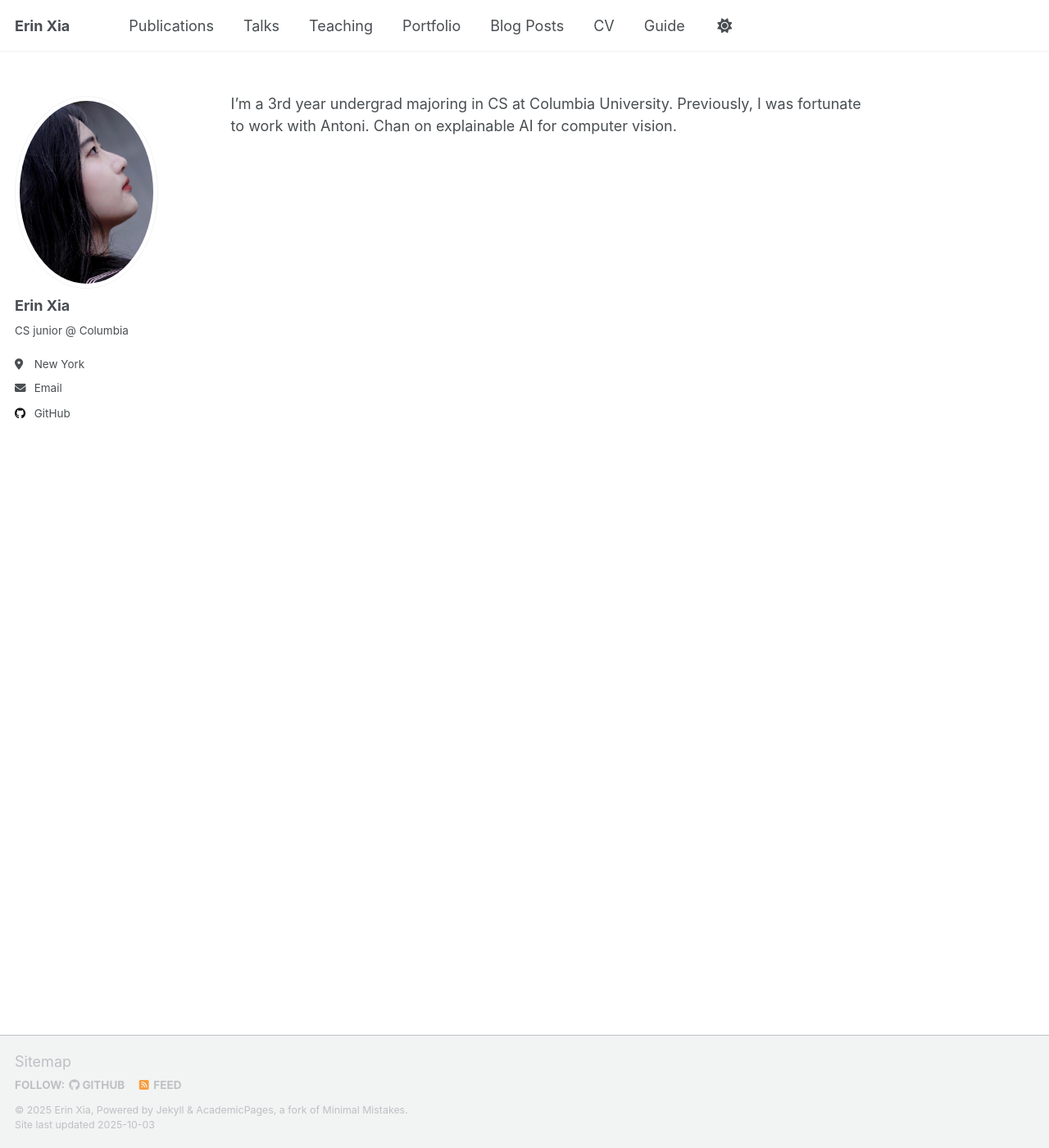
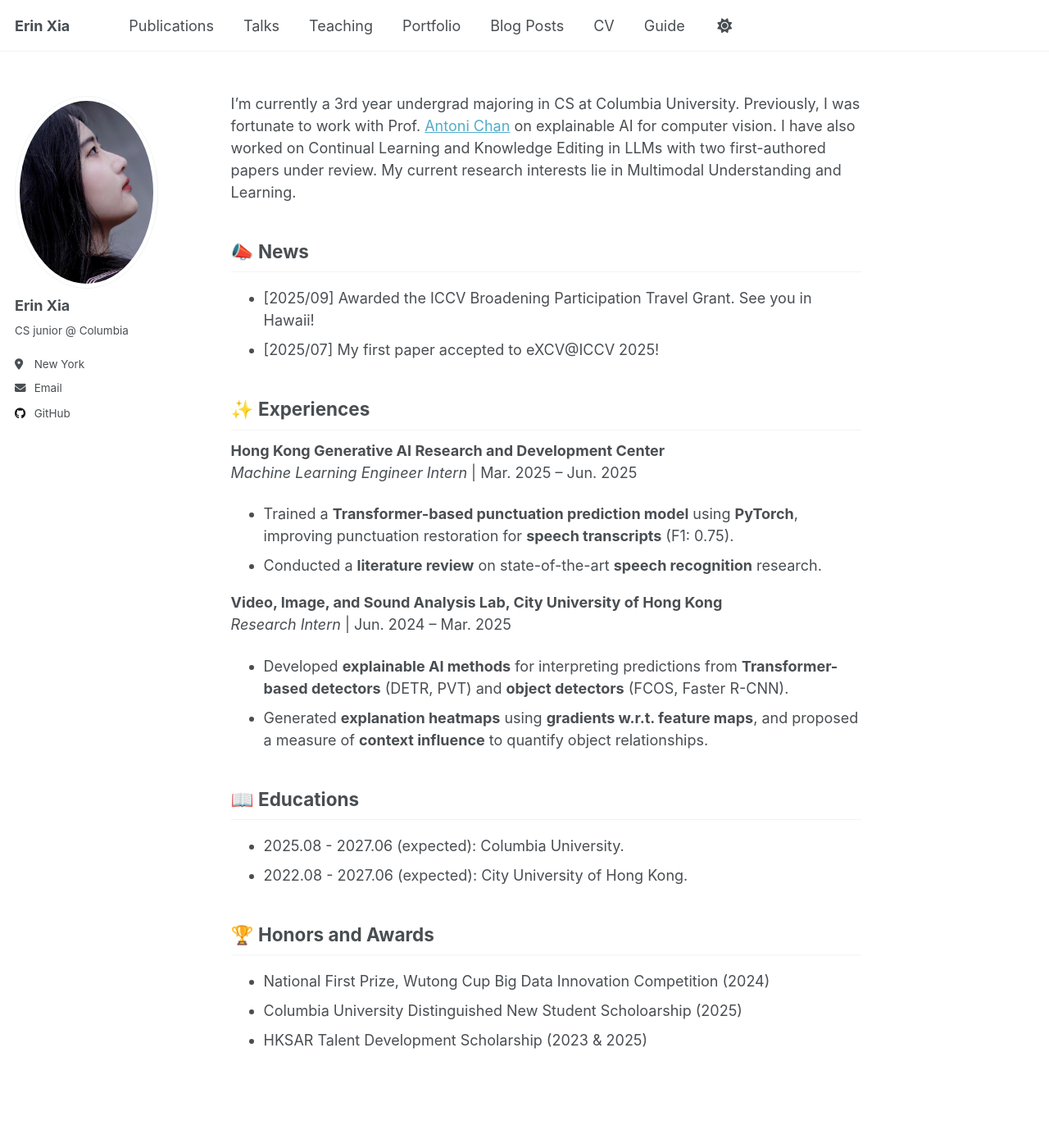
Before and after one commit to mylittleriver/mylittleriver.github.io, a Jekyll site: the page built from _pages/about.md, in a window 1280 px wide and 1400 px high. Shown: the whole window at 82% size. Built offline with Jekyll 4.4.1, drawn with Linux system fonts in a browser that asks for light colours; a script that is not in the unit is left out.

Commit message:
Update about.md

```diff
--- a/_pages/about.md
+++ b/_pages/about.md
@@ -7,4 +7,30 @@ redirect_from:
   - /about.html
 ---
 
-I'm a 3rd year undergrad majoring in CS at Columbia University. Previously, I was fortunate to work with Antoni. Chan on explainable AI for computer vision.
+I'm currently a 3rd year undergrad majoring in CS at Columbia University. Previously, I was fortunate to work with Prof. [Antoni Chan](https://www.cs.cityu.edu.hk/~abchan/) on explainable AI for computer vision. I have also worked on Continual Learning and Knowledge Editing in LLMs with two first-authored papers under review. My current research interests lie in Multimodal Understanding and Learning.
+
+## 📣 News
+- [2025/09] Awarded the ICCV Broadening Participation Travel Grant. See you in Hawaii!
+- [2025/07] My first paper accepted to eXCV@ICCV 2025!
+
+## ✨ Experiences
+
+**Hong Kong Generative AI Research and Development Center**
+*Machine Learning Engineer Intern* | Mar. 2025 – Jun. 2025
+- Trained a **Transformer-based punctuation prediction model** using **PyTorch**, improving punctuation restoration for **speech transcripts** (F1: 0.75).
+- Conducted a **literature review** on state-of-the-art **speech recognition** research.
+
+**Video, Image, and Sound Analysis Lab, City University of Hong Kong**
+*Research Intern* | Jun. 2024 – Mar. 2025
+- Developed **explainable AI methods** for interpreting predictions from **Transformer-based detectors** (DETR, PVT) and **object detectors** (FCOS, Faster R-CNN).
+- Generated **explanation heatmaps** using **gradients w.r.t. feature maps**, and proposed a measure of **context influence** to quantify object relationships.
+
+## 📖 Educations
+- 2025.08 - 2027.06 (expected): Columbia University.
+- 2022.08 - 2027.06 (expected): City University of Hong Kong.
+
+
+## 🏆 Honors and Awards
+- National First Prize, Wutong Cup Big Data Innovation Competition (2024)
+- Columbia University Distinguished New Student Scholoarship (2025)
+- HKSAR Talent Development Scholarship (2023 & 2025)
```
